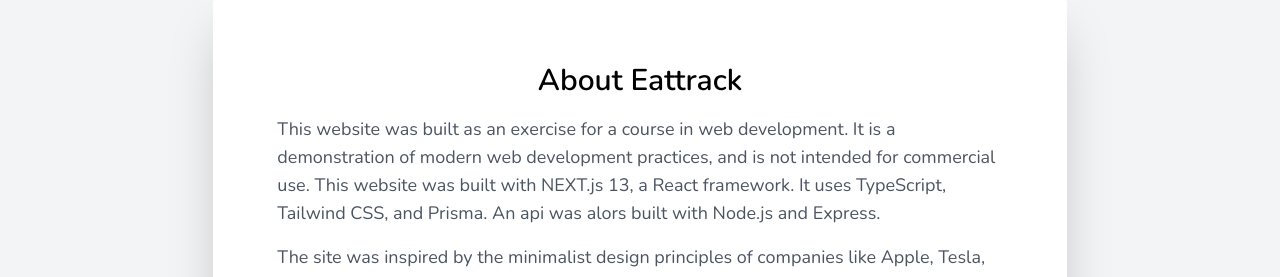
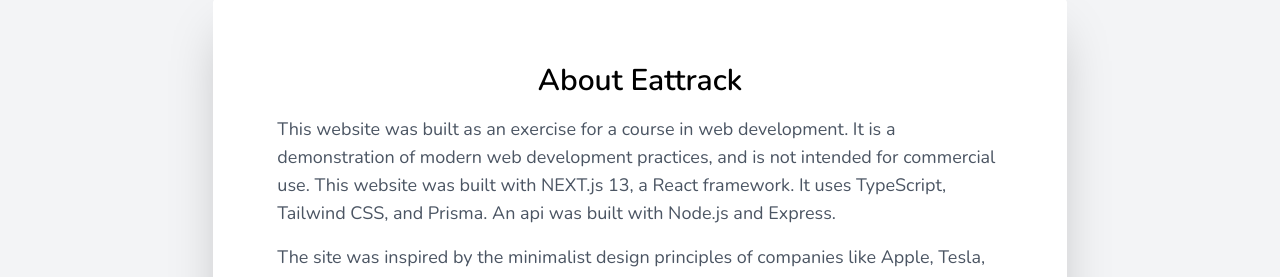
Before and after one commit to VincentDub2/IG3ProjetFront, a Next.js app: page /aboutUs in a window 1280 px wide. Shown: the part 283-560 px from the top of the page. Built offline with nearby package versions, Linux system fonts and the light colour scheme; no server answers.

Commit message:
correction faute gramaire dans le texte

```diff
--- a/app/aboutUs/page.tsx
+++ b/app/aboutUs/page.tsx
@@ -12,7 +12,7 @@
                     for commercial use.
                     This website was built with NEXT.js 13, a React framework.
                     It uses TypeScript, Tailwind CSS, and Prisma.
-                    An api was alors built with Node.js and Express.
+                    An api was built with Node.js and Express.
                 </p>
                 <p className="text-gray-600 text-lg mt-4">
                     The site was inspired by the minimalist design principles of companies like
```
